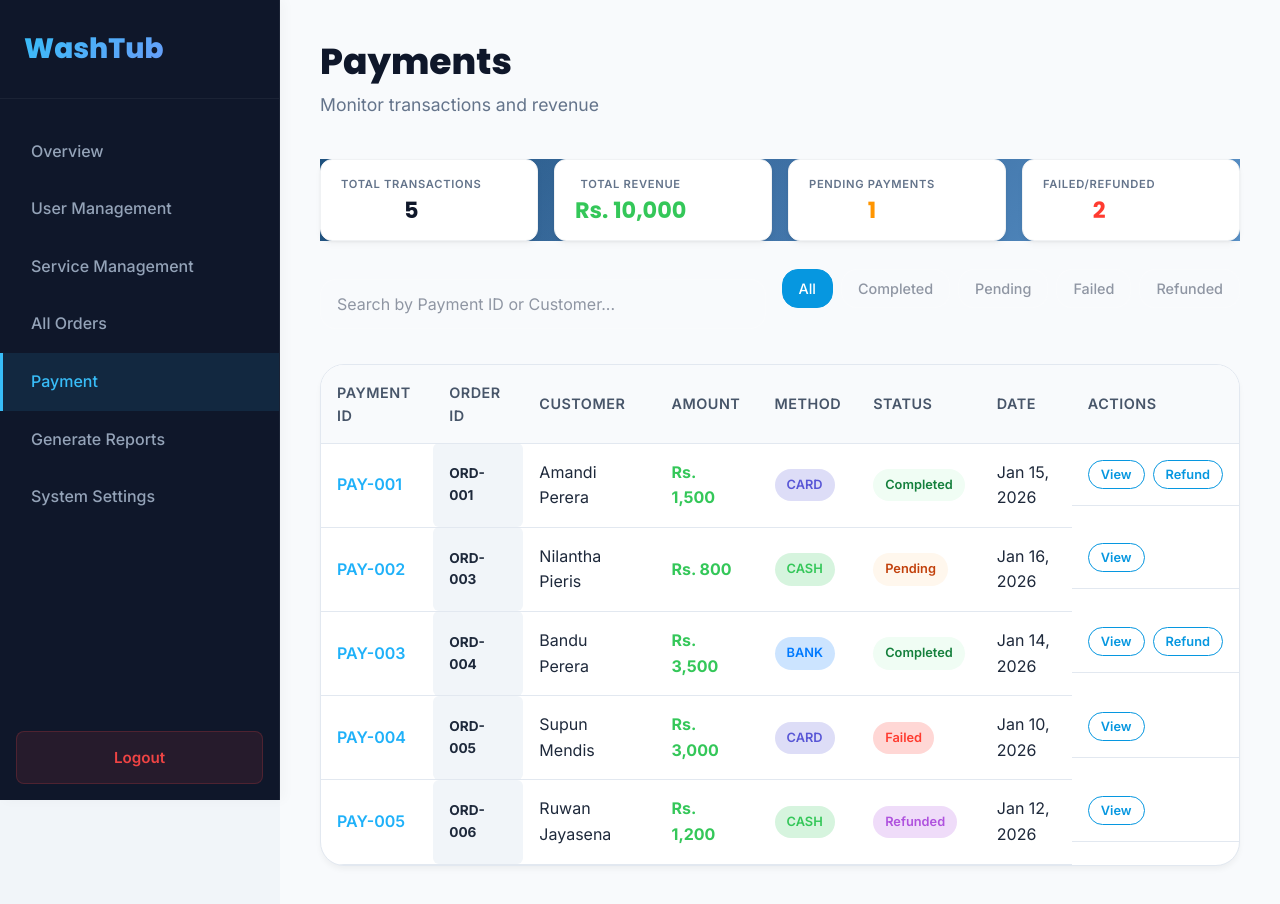
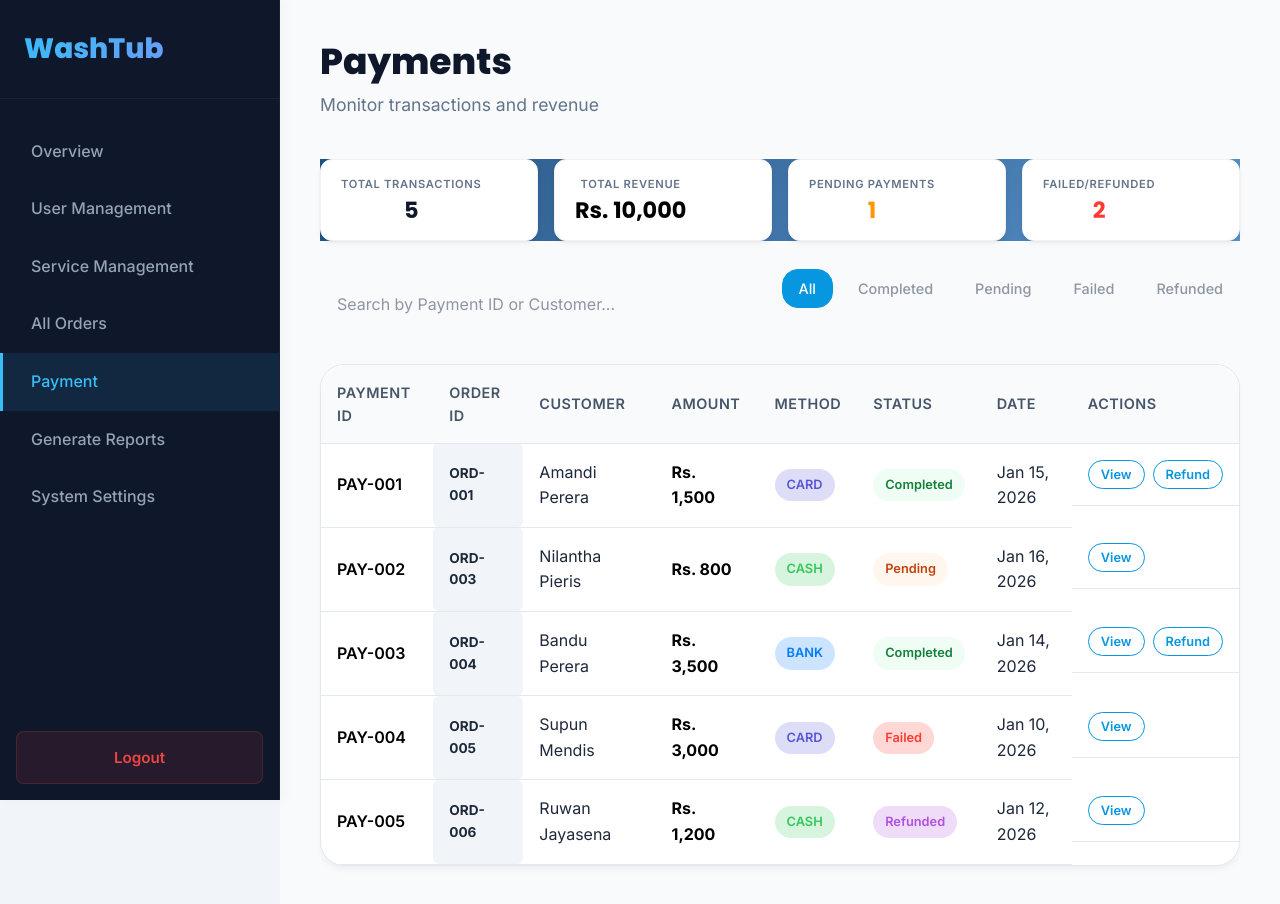
Before and after one commit to KavishaPerera/Wash-TUB, a React app in the folder frontend/: page /payment in a window 1280 px wide. Shown: the top 904 px of the page. Built offline with nearby package versions, Linux system fonts and the light colour scheme; no server answers; the HTML template or start-up script is replaced by a standard one.

Commit message:
UI changes in payment and user management pages in admin dashboard

```diff
--- a/frontend/src/pages/Payment.css
+++ b/frontend/src/pages/Payment.css
@@ -134,7 +134,7 @@
 }
 
 .payment-content .stat-revenue .stat-value {
-    color: #34c759;
+    color: #000000;
 }
 
 .payment-content .stat-pending .stat-value {
@@ -248,12 +248,12 @@
 .payment-id,
 .order-id {
     font-weight: 600;
-    color: var(--color-primary-light);
+    color: #000000;
 }
 
 .payment-amount {
     font-weight: 700;
-    color: #34c759;
+    color: #000000;
 }
 
 /* Method Badges */
@@ -270,8 +270,8 @@
 }
 
 .method-cash {
-    background: rgba(52, 199, 89, 0.2);
-    color: #34c759;
+    background: rgba(176, 115, 64, 0.2);
+    color: #b07340;
 }
 
 .method-bank {
@@ -293,8 +293,8 @@
 }
 
 .status-completed {
-    background: rgba(52, 199, 89, 0.2);
-    color: #34c759;
+    background: rgba(176, 115, 64, 0.2);
+    color: #b07340;
 }
 
 .status-refunded {
--- a/frontend/src/pages/Payment.jsx
+++ b/frontend/src/pages/Payment.jsx
@@ -104,7 +104,7 @@ const Payment = () => {
                         <div className="stat-card">
                             <div className="stat-info">
                                 <p className="stat-label">Total Revenue</p>
-                                <h3 className="stat-value" style={{ color: '#34c759' }}>Rs. 10,000</h3>
+                                <h3 className="stat-value" style={{ color: '#000000' }}>Rs. 10,000</h3>
                             </div>
                         </div>
                         <div className="stat-card">
@@ -184,10 +184,10 @@ const Payment = () => {
                                 <tbody>
                                     {filteredPayments.map(payment => (
                                         <tr key={payment.id}>
-                                            <td className="payment-id" style={{ fontWeight: '600', color: 'var(--color-primary-light)' }}>{payment.id}</td>
+                                            <td className="payment-id" style={{ fontWeight: '600', color: '#000000' }}>{payment.id}</td>
                                             <td className="order-id">{payment.orderId}</td>
                                             <td>{payment.customer}</td>
-                                            <td className="payment-amount" style={{ fontWeight: '700', color: '#34c759' }}>{payment.amount}</td>
+                                            <td className="payment-amount" style={{ fontWeight: '700', color: '#000000' }}>{payment.amount}</td>
                                             <td>
                                                 <span className={`method-badge ${getMethodBadgeClass(payment.method)}`}>
                                                     {payment.method.toUpperCase()}
--- a/frontend/src/pages/UserManagement.css
+++ b/frontend/src/pages/UserManagement.css
@@ -267,8 +267,8 @@
 }
 
 .role-customer {
-    background: rgba(52, 199, 89, 0.2);
-    color: #34c759;
+    background: rgba(176, 115, 64, 0.2);
+    color: #b07340;
 }
 
 /* Status Badges */
@@ -280,8 +280,8 @@
 }
 
 .status-active {
-    background: rgba(52, 199, 89, 0.2);
-    color: #34c759;
+    background: rgba(176, 115, 64, 0.2);
+    color: #b07340;
 }
 
 .status-inactive {
```
